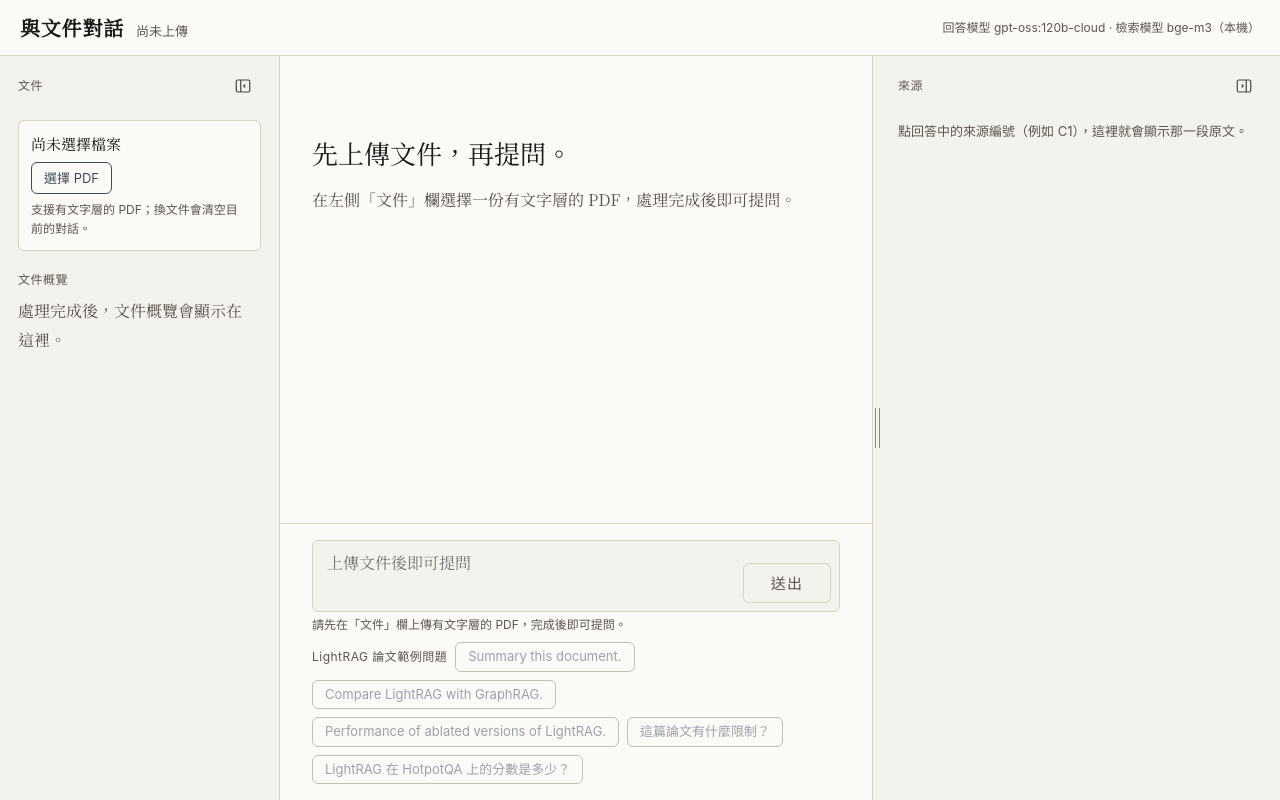
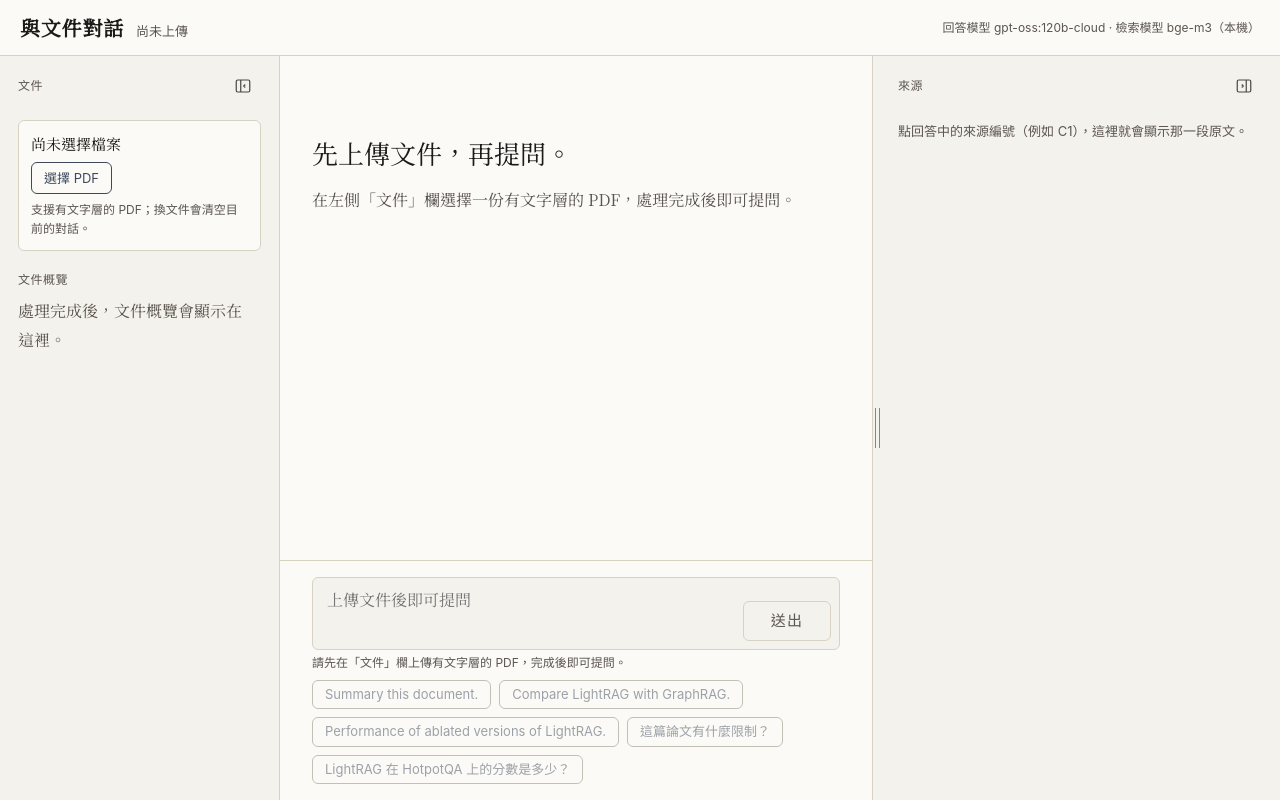
Before and after one commit to iamshiehpay/RAG_demo, a React (Vite) app in the folder frontend/: page / in a window 1280 px wide. Built offline with nearby package versions, Linux system fonts and the light colour scheme.

Commit message:
fix: Remove visible shortcut group heading and keep it as an accessible name

```diff
--- a/frontend/review/checks.js
+++ b/frontend/review/checks.js
@@ -85,8 +85,10 @@
   const expectedQuestions = ['Summary this document.', 'Compare LightRAG with GraphRAG.', 'Performance of ablated versions of LightRAG.', '這篇論文有什麼限制？', 'LightRAG 在 HotpotQA 上的分數是多少？'];
   check(shortcutGroup?.getAttribute('role') === 'group' && shortcutGroup.compareDocumentPosition(document.querySelector('.composer-box')) & Node.DOCUMENT_POSITION_PRECEDING, 'shortcut group sits below the composer box');
   check(shortcuts.every(button => button.tagName === 'BUTTON' && button.type === 'button'), 'shortcuts are real, non-submitting buttons');
-  if (lightRag) check(JSON.stringify(shortcuts.map(button => button.textContent)) === JSON.stringify(expectedQuestions) && /LightRAG 論文範例問題/.test(shortcutGroup.textContent), 'five exact LightRAG example questions under a LightRAG-labelled group');
-  else check(shortcuts.length === 1 && shortcuts[0].textContent === expectedQuestions[0] && !/LightRAG/.test(shortcutGroup.textContent), 'other Documents get only the general summary question, not labelled as LightRAG-specific');
+  const visibleGroupText = shortcutGroup?.textContent ?? '';
+  check(!/範例問題/.test(visibleGroupText) && !shortcutGroup.querySelector('.label, #shortcut-label, [aria-labelledby]') && !shortcutGroup.hasAttribute('aria-labelledby'), 'shortcut group has no visible heading text');
+  if (lightRag) check(JSON.stringify(shortcuts.map(button => button.textContent)) === JSON.stringify(expectedQuestions) && shortcutGroup.getAttribute('aria-label') === 'LightRAG 論文範例問題', 'five exact LightRAG example questions in a group whose accessible name is LightRAG 論文範例問題');
+  else check(shortcuts.length === 1 && shortcuts[0].textContent === expectedQuestions[0] && shortcutGroup.getAttribute('aria-label') === '範例問題' && !/LightRAG/.test(visibleGroupText + shortcutGroup.getAttribute('aria-label')), 'other Documents get only the general summary question, with the neutral accessible name 範例問題');
   // aria-disabled (not the disabled attribute) so keyboard focus stays on a shortcut while an answer is generating
   check(shortcuts.every(button => (button.getAttribute('aria-disabled') === 'true') === !!document.querySelector('#question')?.disabled), 'shortcut buttons are unavailable exactly when the composer is (no Document, uploading or generating)');
   check(shortcuts.every(button => { const c = getComputedStyle(button).borderTopColor.match(/[\d.]+/g).map(Number); return contrast(`rgb(${c[0]}, ${c[1]}, ${c[2]})`, 'rgb(251, 250, 246)') >= 3; }), 'shortcut button border has at least 3:1 contrast against the page');
--- a/frontend/src/Shortcuts.tsx
+++ b/frontend/src/Shortcuts.tsx
@@ -17,8 +17,8 @@ export function QuestionShortcuts({ documentName, disabled, onPick }: {
   // Other Documents never see LightRAG-specific questions, and the group is not labelled as tailored to them.
   const tailored = !documentName || isLightRagDocument(documentName);
   const questions = tailored ? LIGHTRAG_QUESTIONS : GENERAL_QUESTIONS;
-  return <div className="shortcuts" role="group" aria-labelledby="shortcut-label">
-    <span id="shortcut-label" className="label">{tailored ? 'LightRAG 論文範例問題' : '範例問題'}</span>
+  // The group name is accessible-only (no visible heading); aria-label keeps it out of the visible text.
+  return <div className="shortcuts" role="group" aria-label={tailored ? 'LightRAG 論文範例問題' : '範例問題'}>
     <div className="shortcut-list">
       {/* aria-disabled instead of disabled: a disabled button drops keyboard focus while an answer is generating. */}
       {questions.map(question => <button type="button" key={question} className="shortcut" aria-disabled={disabled}
```
Also changed, not shown: 40 other files (tests, documents, lock files or other folders).
